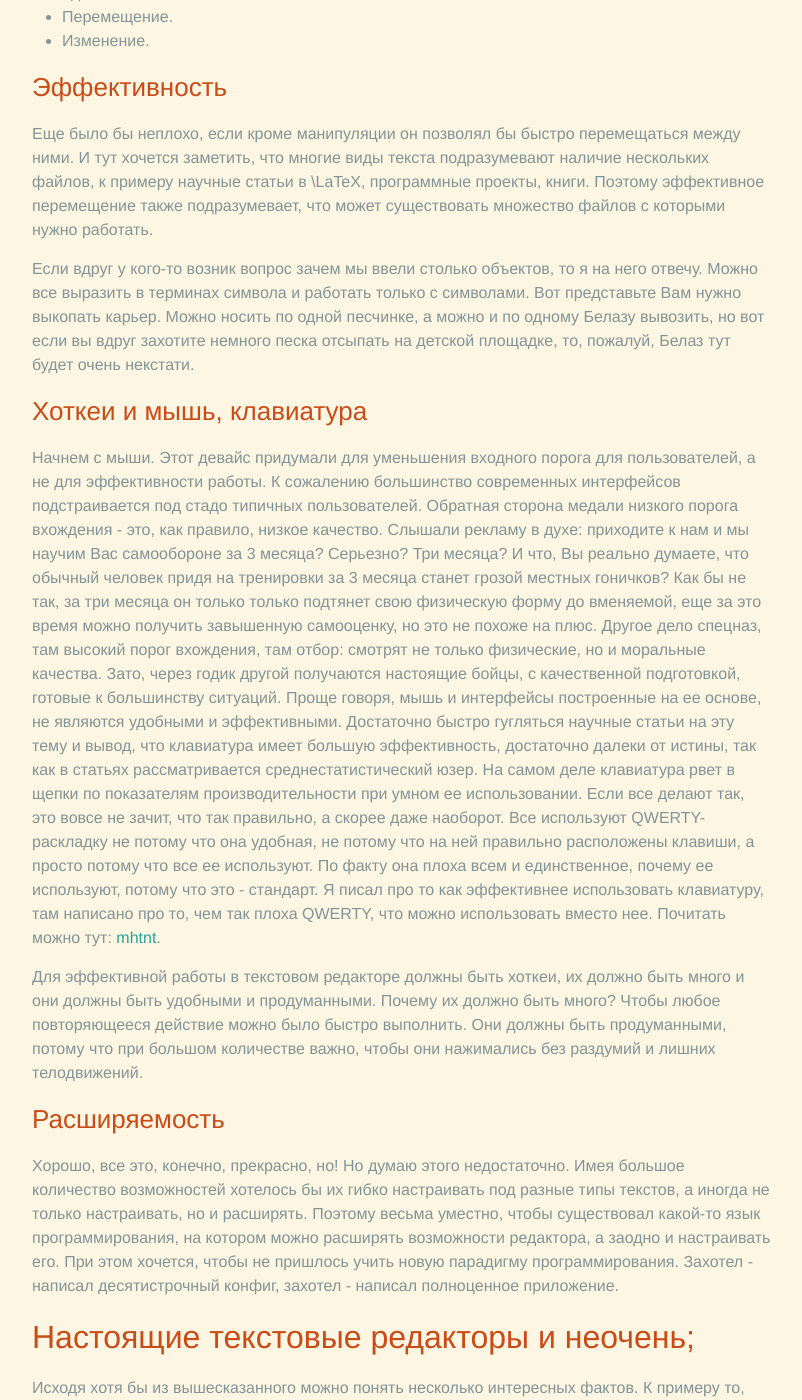
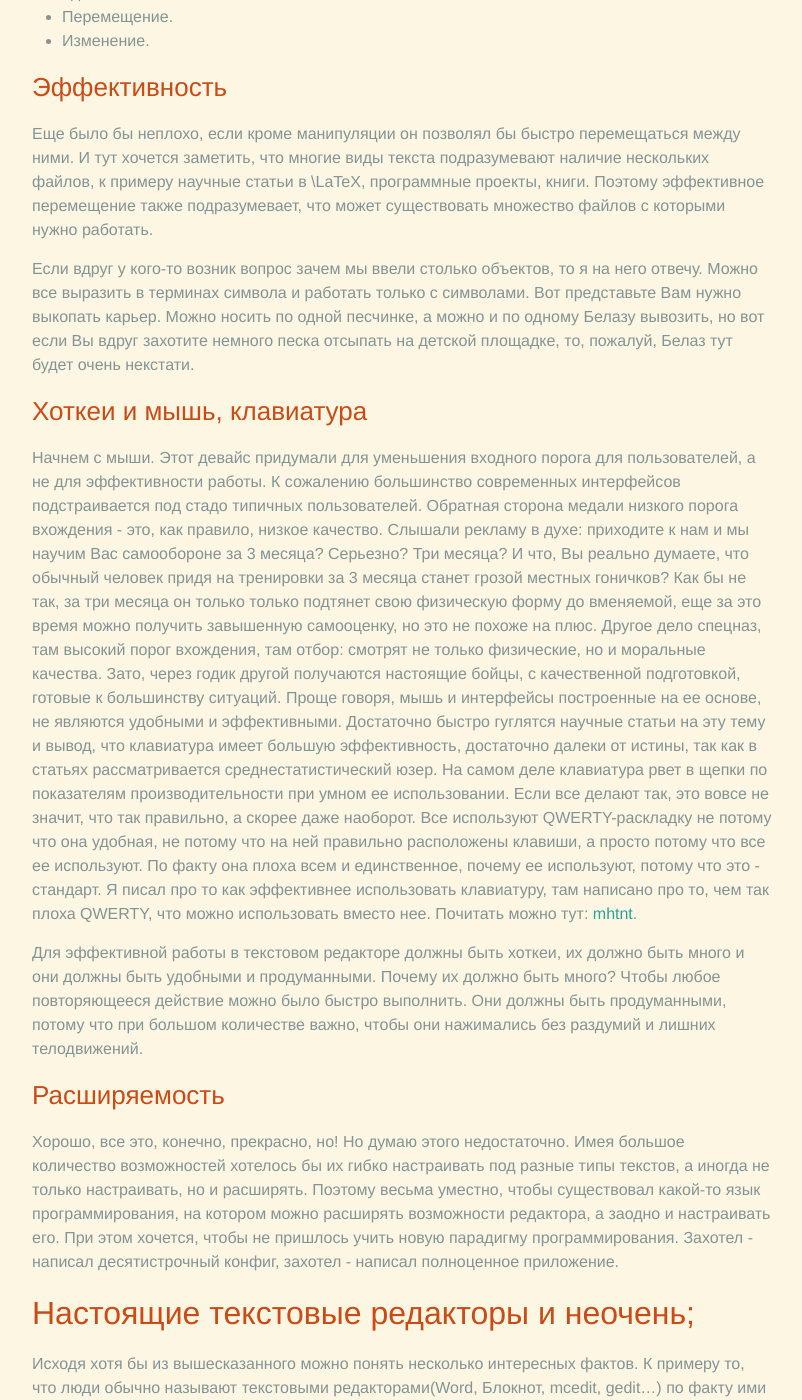
Before and after one commit to rednotes/rednotes.github.io, a Jekyll site: the page built from _posts/2014-10-30-vim-story-1.markdown, in a window 1280 px wide and 1400 px high, scrolled down 1040 px. Shown: the whole window, without its empty margins (238-1040 px from the left). Built offline with Jekyll 4.4.1, drawn with Linux system fonts in a browser that asks for light colours; some of the changed text lies outside the part shown.

Commit message:
Update vim-story-1

```diff
--- a/_posts/2014-10-30-vim-story-1.markdown
+++ b/_posts/2014-10-30-vim-story-1.markdown
@@ -55,7 +55,7 @@ tags: vim, linux
 Если вдруг у кого-то возник вопрос зачем мы ввели столько объектов, то я на него
 отвечу. Можно все выразить в терминах символа и работать только с символами.
 Вот представьте Вам нужно выкопать карьер. Можно носить по одной песчинке, а
-можно и по одному Белазу вывозить, но вот если вы вдруг захотите немного песка
+можно и по одному Белазу вывозить, но вот если Вы вдруг захотите немного песка
 отсыпать на детской площадке, то, пожалуй, Белаз тут будет очень некстати.
 
 ### Хоткеи и мышь, клавиатура
@@ -72,12 +72,12 @@ tags: vim, linux
 физические, но и моральные качества. Зато, через годик другой получаются
 настоящие бойцы, с качественной подготовкой, готовые к большинству ситуаций.
 Проще говоря, мышь и интерфейсы построенные на ее основе, не являются удобными
-и эффективными. Достаточно быстро гугляться научные статьи на эту тему и вывод,
+и эффективными. Достаточно быстро гуглятся научные статьи на эту тему и вывод,
 что клавиатура имеет большую эффективность, достаточно далеки от истины, так
 как в статьях рассматривается среднестатистический юзер. На самом деле
 клавиатура рвет в щепки по показателям производительности при умном ее
 использовании.
-Если все делают так, это вовсе не зачит, что так правильно, а скорее даже
+Если все делают так, это вовсе не значит, что так правильно, а скорее даже
 наоборот. Все используют QWERTY-раскладку не потому что она удобная, не потому
 что на ней правильно расположены клавиши, а просто потому что все ее
 используют. По факту она плоха всем и единственное, почему ее используют,
```
Also changed, not shown: other parts of _posts/2014-10-30-vim-story-1.markdown (+3 -1 lines).
